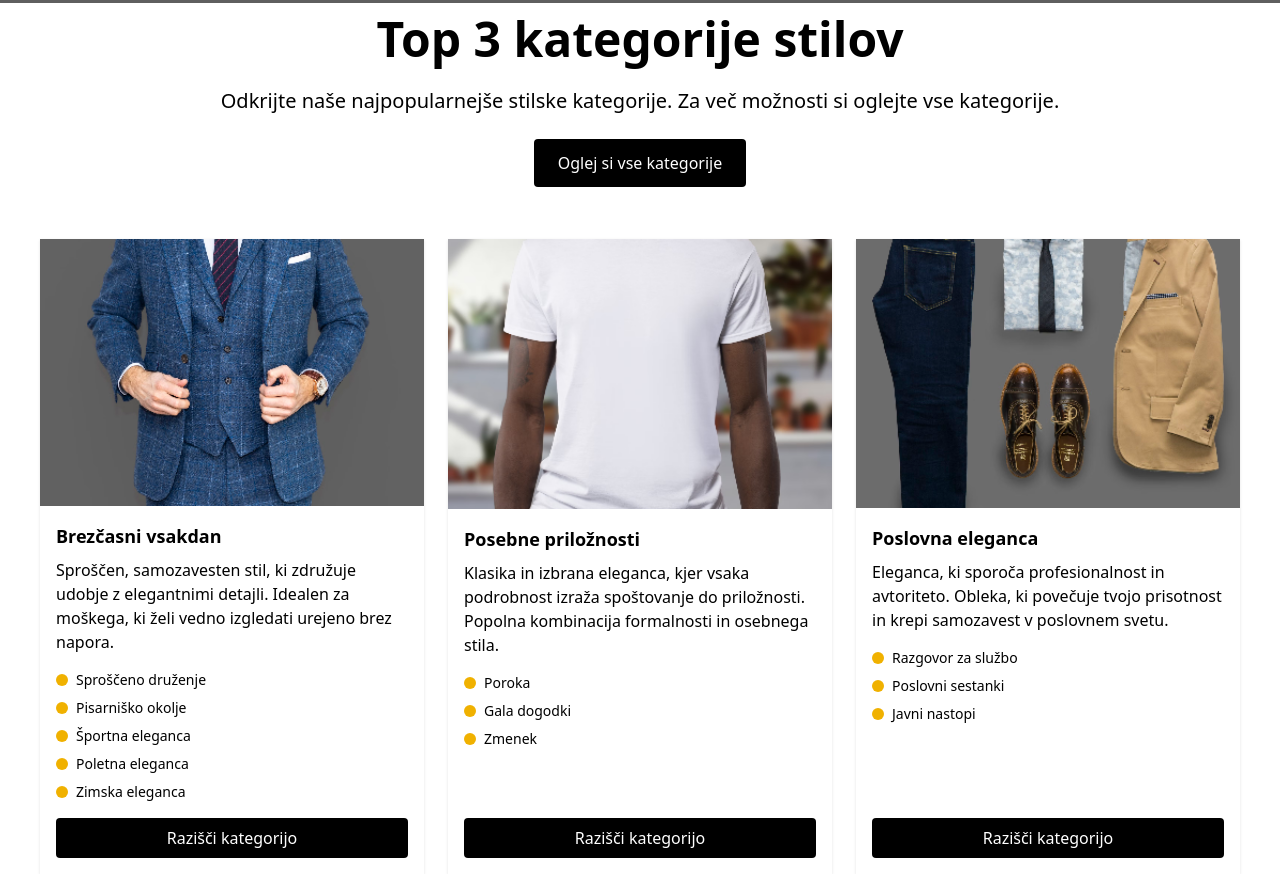
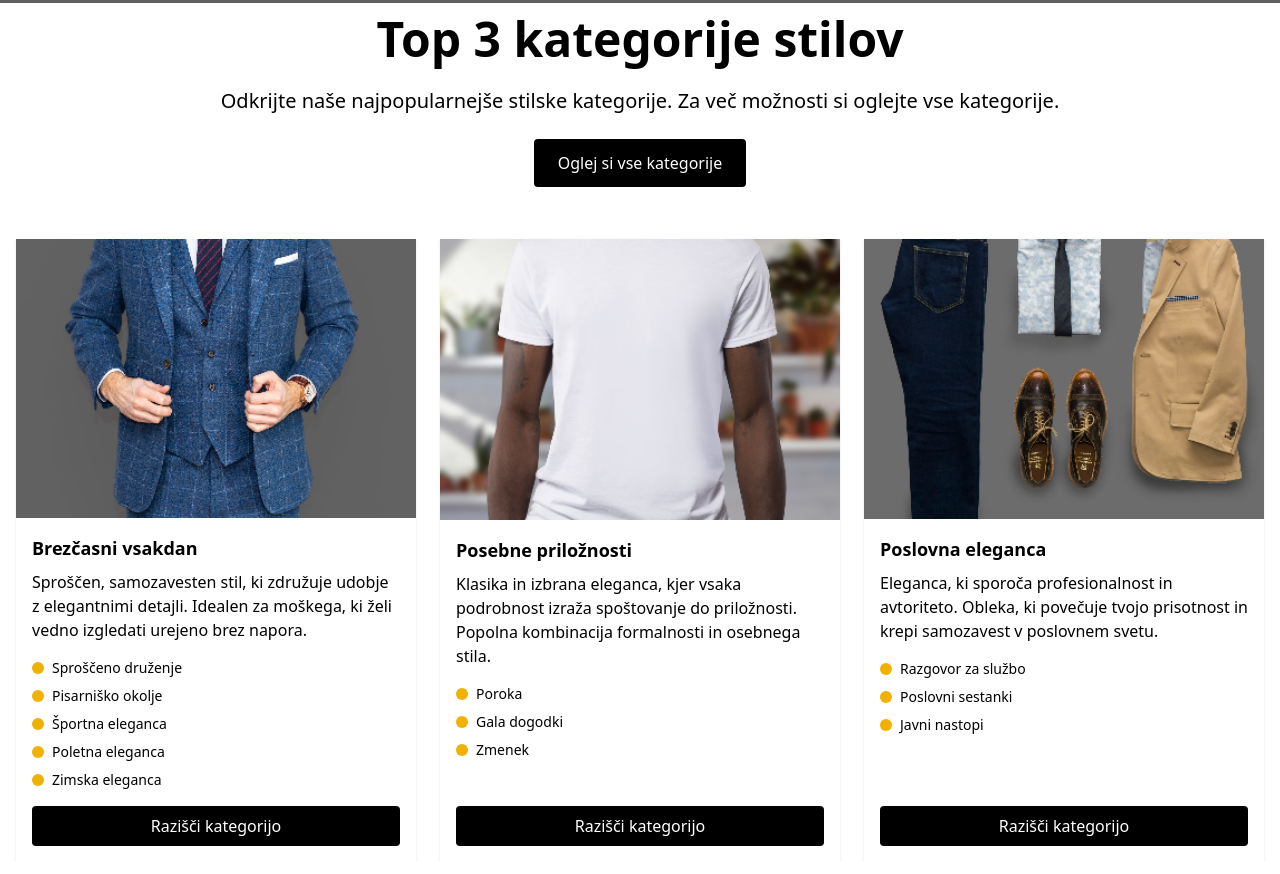
Before and after one commit to Fluffy2908/Brezcasna, a website: page index.html in a window 1280 px wide. Shown: the part 797-1671 px from the top of the page. Drawn offline with Linux system fonts and the light colour scheme; grey boxes are pictures that could not be loaded.

Commit message:
Omejitev div elementa od kategorije stilov

```diff
--- a/index.html
+++ b/index.html
@@ -71,8 +71,8 @@
                     kategorije</a>
             </button>
         </div>
-        <div class="grid grid-cols-1 md:grid-cols-2 lg:grid-cols-3 gap-6 pt-10 mx-10">
-            <!-- Blok 1 -->
+        <div class="max-w-[1300px] w-full mx-auto px-4 grid grid-cols-1 md:grid-cols-2 lg:grid-cols-3 gap-6 pt-10">
+        <!-- Blok 1 -->
             <div class="flex flex-col h-full bg-white shadow hover:scale-105 transition duration-300">
                 <img src="./assets/img/Posnetek%20zaslona%202025-07-17%20163711.png" alt="Brezčasni vsakdan"
                      class="w-full h-auto object-cover">
```
Also changed, not shown: output.css.
